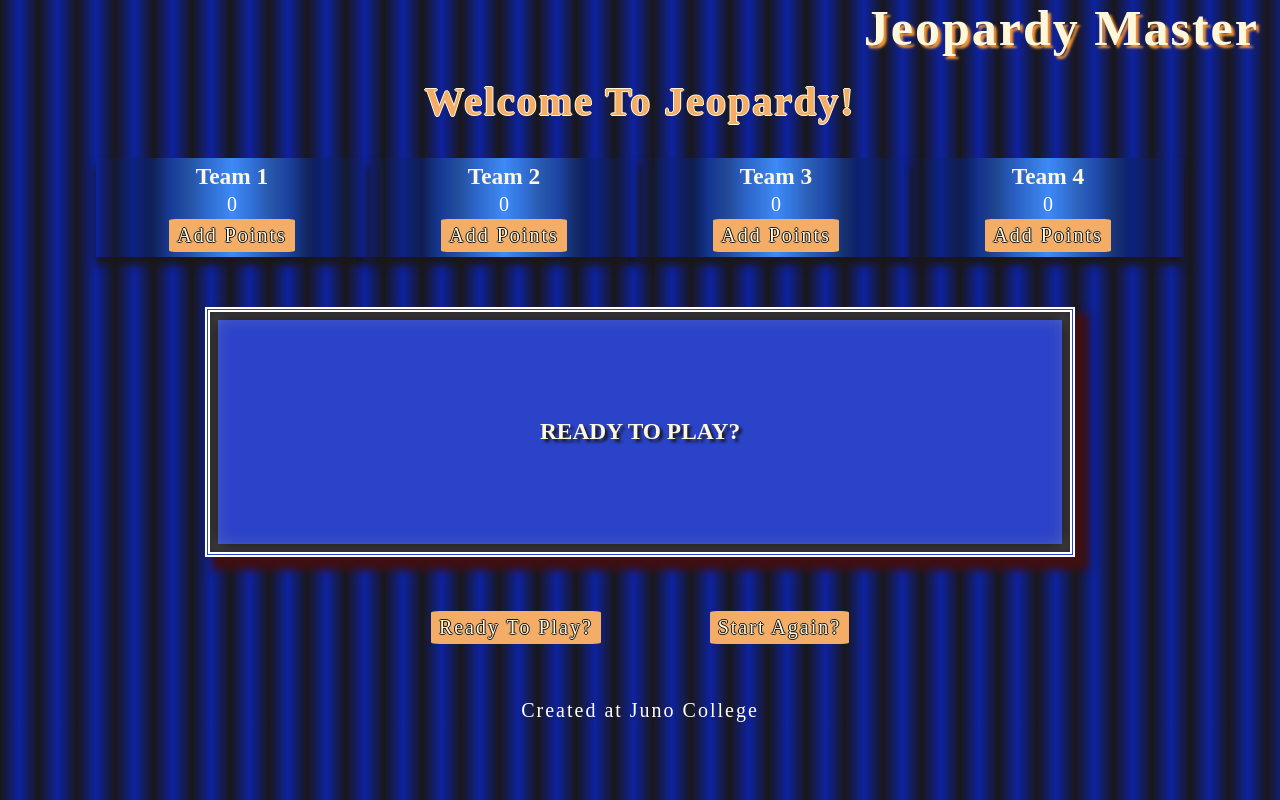
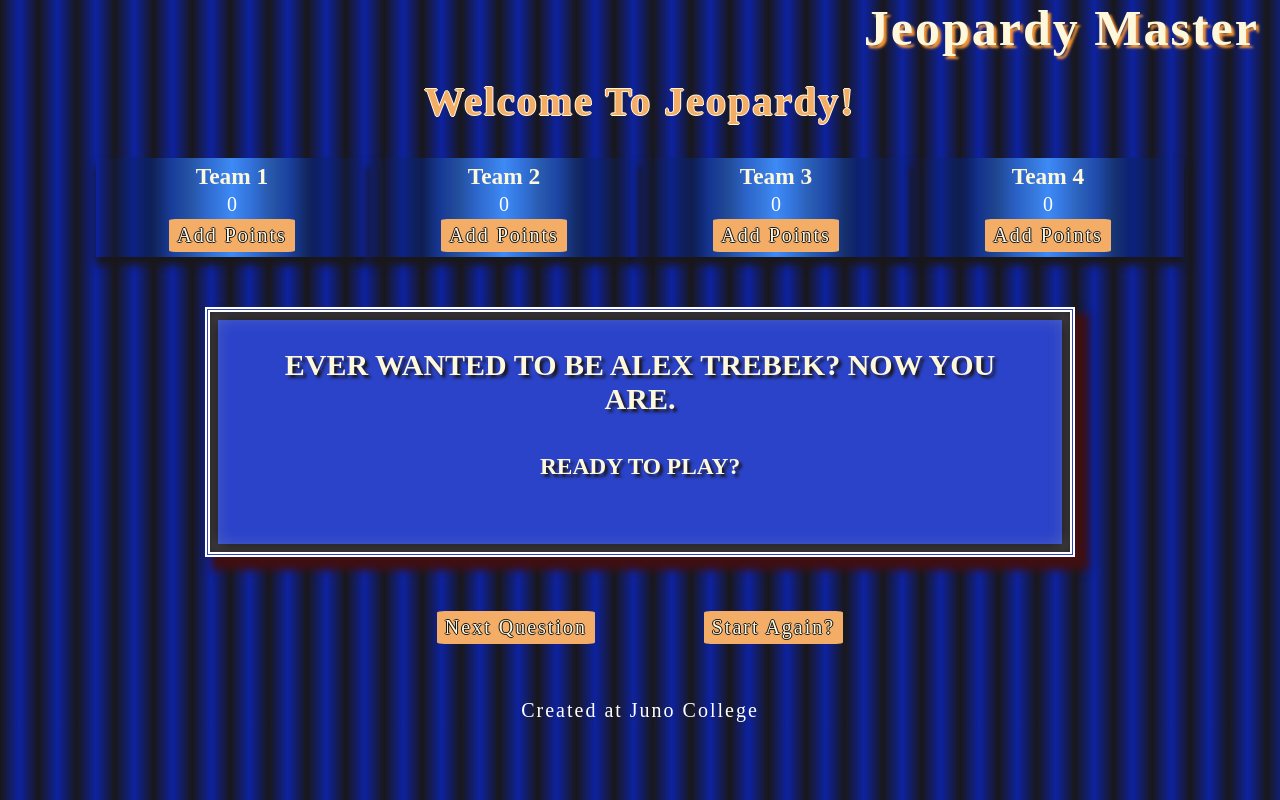
Before and after one commit to JimmyEllercamp/jeopardy-master, a React (Create React App) app: page / in a window 1280 px wide. Built offline with nearby package versions, Linux system fonts and the light colour scheme.

Commit message:
Added extra sentence for instruction

```diff
--- a/src/components/GameCard.js
+++ b/src/components/GameCard.js
@@ -10,7 +10,7 @@
     const [currentValue, setCurrentValue] = useState();
 
     useEffect( () => {
-        question ? setCurrentQuestion('Question: ' + question) : setCurrentQuestion('');
+        question ? setCurrentQuestion('Question: ' + question) : setCurrentQuestion('Ever wanted to be Alex Trebek? Now you are.');
         answer ? setCurrentAnswer('Answer: ' + answer) : setCurrentAnswer('Ready To Play?');
         value ? setCurrentValue('Points: ' + value) : setCurrentValue();
     }, [readyState, question, answer, value]);
```
